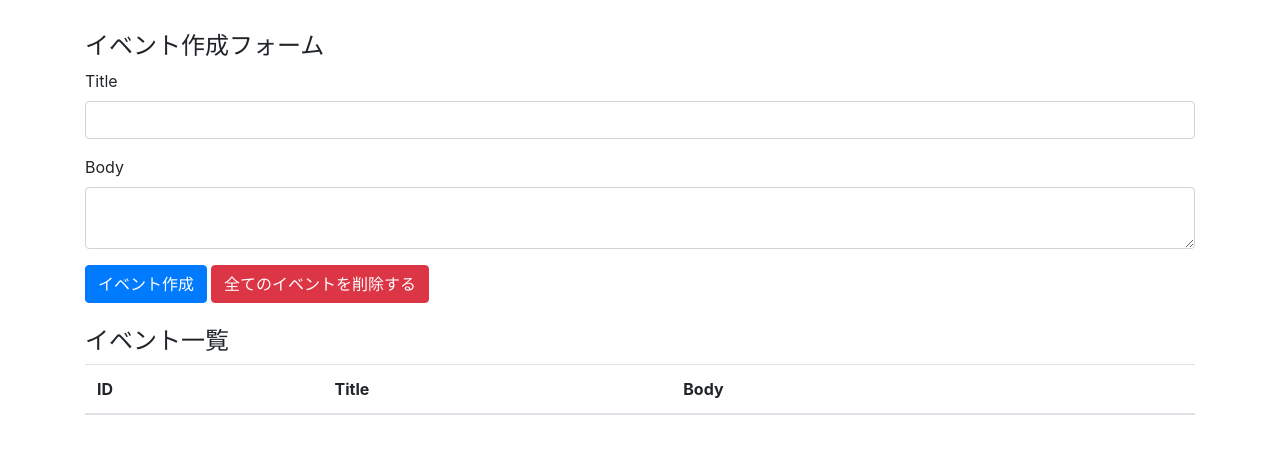
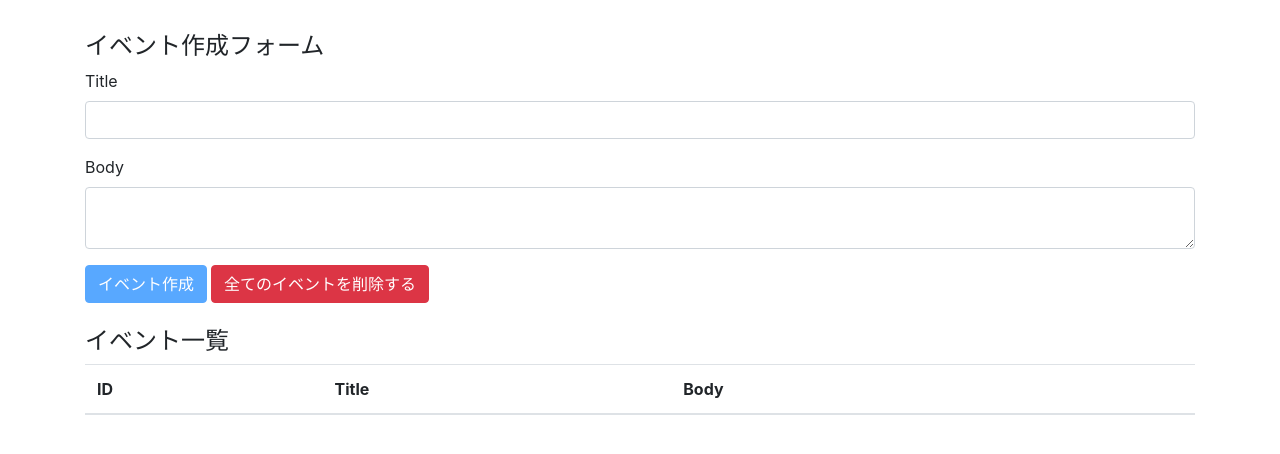
Before and after one commit to yukiorita1117/react-todo, a React (Create React App) app: page / in a window 1280 px wide. Shown: the top 454 px of the page. Built offline with nearby package versions, Linux system fonts and the light colour scheme.

Commit message:
add disabled

```diff
--- a/src/components/App.jsx
+++ b/src/components/App.jsx
@@ -20,6 +20,14 @@ const App = () => {
     setTitle("");
     setBody("");
   };
+
+  const deleteAllEvents = e => {
+    e.preventDefault();
+    dispatch({ type: "DELETE_ALL_EVENT", title, body });
+  };
+
+  //disabledはtrueの時に非活性化する
+  const unCreatable = title === "" || body === "";
 
   const StyledH4 = styled.h4`
     margin-top: 32px;
@@ -54,10 +62,14 @@ const App = () => {
             ></textarea>
           </div>
 
-          <StyledButton className="btn btn-primary" onClick={addEvent}>
+          <StyledButton
+            className="btn btn-primary"
+            onClick={addEvent}
+            disabled={unCreatable}
+          >
             イベント作成
           </StyledButton>
-          <StyledButton className="btn btn-danger">
+          <StyledButton className="btn btn-danger" onClick={deleteAllEvents}>
             全てのイベントを削除する
           </StyledButton>
         </form>
```
